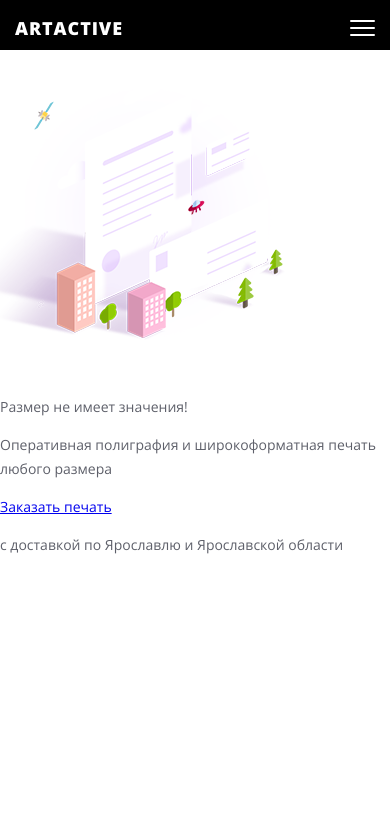
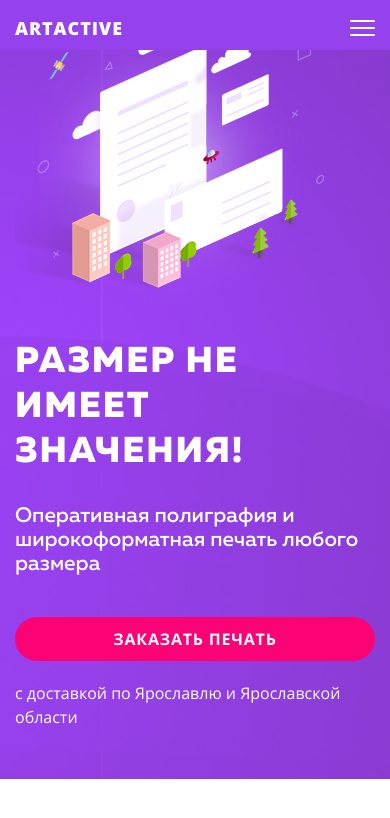
Before and after one commit to Aznaur/Artactive, a website: page src/index.html in a window 390 px wide. Drawn offline with nearby package versions, Linux system fonts and the light colour scheme; files that its build step writes are made by us from their sources; files whose address does not match are found by name.

Commit message:
Стилизовал блок promo под mobile

```diff
--- /dev/null
+++ b/src/scss/blocks/button.scss
@@ -0,0 +1,12 @@
+.button {
+  color: #ffffff;
+  letter-spacing: 0.8px;
+  background-color: #fb0275;
+  font-size: 16px;
+  font-weight: 700;
+  text-transform: uppercase;
+  text-decoration: none;
+  padding: 10px 10px;
+  border-radius: 30px;
+  text-align: center;
+}
--- a/src/scss/blocks/page-header.scss
+++ b/src/scss/blocks/page-header.scss
@@ -1,5 +1,9 @@
 .page-header {
-  background-color: #000000;
+  background-color: #9642ec;
+  grid-row: 1/2;
+  grid-column: 1/-1;
+  align-self: start;
+  z-index: 100;
 
   &__wrapper {
     display: grid;
@@ -8,7 +12,6 @@
     min-height: 50px;
     align-items: center;
     padding: 15px 15px 10px 15px;
-    box-sizing: border-box;
   }
 
   &__logo {
--- /dev/null
+++ b/src/scss/blocks/page-main.scss
@@ -0,0 +1,4 @@
+.page-main {
+  grid-row: 1/2;
+  grid-column: 1/-1;
+}
--- /dev/null
+++ b/src/scss/blocks/promo.scss
@@ -0,0 +1,54 @@
+.promo {
+  background-color: #9642ec;
+  background-image: url(../../img/promo-bg-mobile.jpg);
+  background-repeat: no-repeat;
+  background-position: center top;
+  background-size: cover;
+  color: #ffffff;
+  padding-bottom: 50px;
+
+  &__wrapper {
+    padding: 0 15px;
+    display: grid;
+    grid-template-columns: repeat(6, 1fr);
+    column-gap: 30px;
+  }
+
+  &__image {
+    grid-column: 1/-1;
+    margin-bottom: 16px;
+  }
+
+  &__slogan {
+    grid-column: 1/ span 5;
+    font-size: 36px;
+    letter-spacing: 1.8px;
+    line-height: 45px;
+    font-family: var(--title-font-family);
+    font-weight: 800;
+    text-transform: uppercase;
+    margin: 0;
+    margin-bottom: 30px;
+  }
+
+  &__subtitle {
+    grid-column: 1/-1;
+    font-size: 21px;
+    line-height: 24px;
+    font-family: var(--title-font-family);
+    font-weight: 500;
+    margin: 0;
+    margin-bottom: 40px;
+  }
+
+  &__button {
+    grid-column: 1/-1;
+    margin-bottom: 20px;
+  }
+
+  &__text {
+    grid-column: 1/ -1;
+    font-size: 16px;
+    margin: 0;
+  }
+}
--- a/src/scss/container.scss
+++ b/src/scss/container.scss
@@ -1,4 +1,5 @@
 .container {
   max-width: 1170px;
   margin: 0 auto;
+  box-sizing: border-box;
 }
--- a/src/scss/style.scss
+++ b/src/scss/style.scss
@@ -4,5 +4,8 @@
 @import "container";
 @import "fonts";
 @import "global";
+@import "blocks/button";
 @import "blocks/page-header";
 @import "blocks/main-nav";
+@import "blocks/promo";
+@import "blocks/page-main";
```
